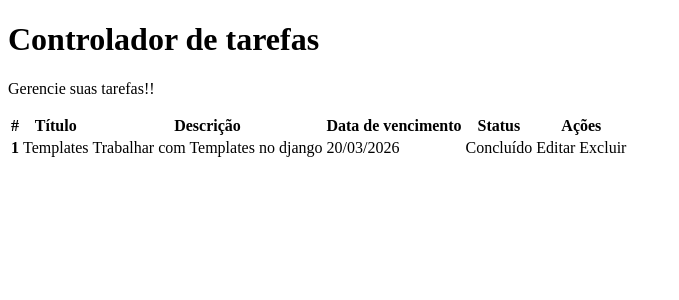
After one commit to Beatriz09-hub/Controle-de-tarefas, a Django app: page /tarefas/ in a window 1280 px wide. The commit adds this page. Shown: the top 300 px of the page, without its empty margins (0-679 px from the left). Run offline with Django 5.2, Linux system fonts and the light colour scheme.

Commit message:
comecei o css

```diff
--- /dev/null
+++ b/Templates/app_ControleDeTarefas/ControleDeTarefas.html
@@ -0,0 +1,44 @@
+{% load static %}
+<!DOCTYPE html>
+<html lang="pt-br">
+<head>
+    <meta charset="UTF-8">
+    <meta name="viewport" content="width=device-width, initial-scale=1.0">
+    <title>Controlador de tarefas</title>
+    <link rel="stylesheet" href="{% static 'app_ControleDeTarefas/styles/index.css' %}">
+</head>
+<body>
+  <div clss="container mt -5">
+    <h1 class="text-center">Controlador de tarefas</h1>
+    <p class="text-center">Gerencie suas tarefas!!</p>
+    <table class="'table mt -5">
+        <thead>
+            <tr>
+                <th scope="col">#</th>
+                <th scope="col">Título</th>
+                <th scope="col">Descrição</th>
+                <th scope="col">Data de vencimento</th>
+                <th scope="col">Status</th>
+                <th scope="col">Ações</th>
+            </tr>
+        </thead>
+        <tbody>
+            <tr>
+                <th scope ="row">1</th>
+                <td>Templates</td>
+                <td>Trabalhar com Templates no django</td>
+                <td>20/03/2026</td>
+                <td>Concluído</td>
+                <td>
+                    <a class="btn btn-primary">Editar</a>
+                    <a class="btn btn-danger">Excluir</a>
+                </td>
+
+            </tr>
+        </tbody>
+    </table>
+
+  </div>
+
+</body>
+</html>
--- a/app_ControleDeTarefas/urls.py
+++ b/app_ControleDeTarefas/urls.py
@@ -1,6 +1,7 @@
 from django.urls import path
-from app_ControleDeTarefas.views import index
+from app_ControleDeTarefas.views import index, tarefas
 
 urlpatterns = [
-path('', index, name='index')
+path('', index, name='index'),
+path('tarefas/', tarefas, name='tarefas')
 ]
--- a/app_ControleDeTarefas/views.py
+++ b/app_ControleDeTarefas/views.py
@@ -2,7 +2,7 @@ from django.shortcuts import render
 from django.http import HttpResponse
 
 def index(request):
-    return HttpResponse('<h1>Página Inicial</h1>')
+    return render(request,'app_ControleDeTarefas/index.html')
 
-def index(request):
-    return render(request,'app_ControleDeTarefas/index.html')
+def tarefas(request):
+    return render(request,'app_ControleDeTarefas/ControleDeTarefas.html')
```
Also changed, not shown: Templates/app_ControleDeTarefas/index.html (+7 -4 lines), app_ControleDeTarefas/static/app_ControleDeTarefas/styles/index.css (+14 -0 lines), app_ControleDeTarefas/static/app_ControleDeTarefas/styles/ControleDeTarefas.css (added).
